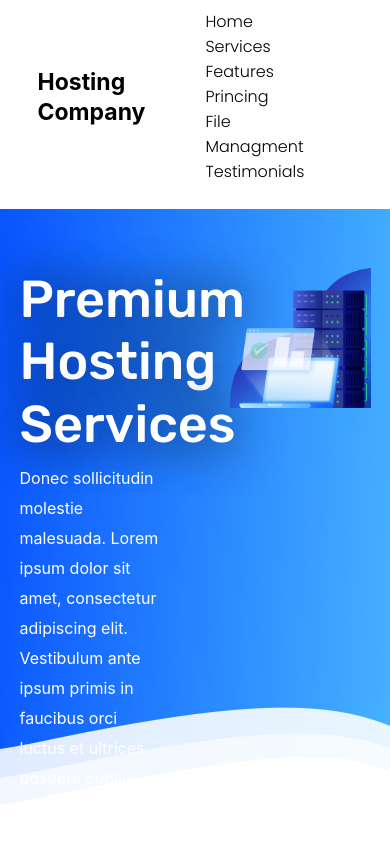
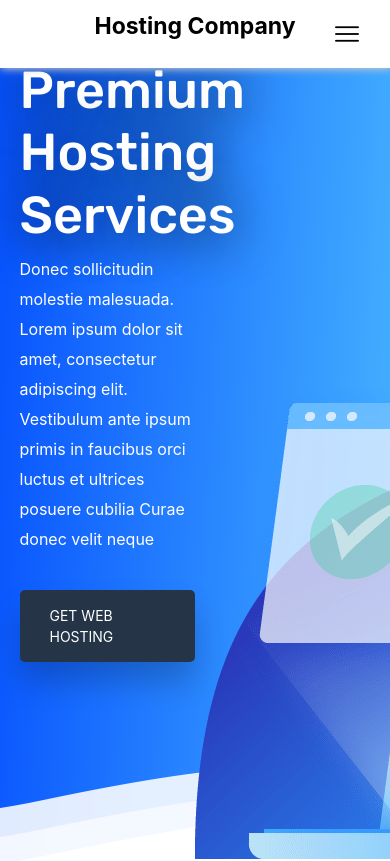
Before and after one commit to AlontNY/landing_coloaborativo, a Vue app: page / in a window 390 px wide. Shown: the top 861 px of the page. Built offline with nearby package versions, Linux system fonts and the light colour scheme.

Commit message:
responsivo1

```diff
--- a/public/index.html
+++ b/public/index.html
@@ -3,7 +3,7 @@
   <head>
     <meta charset="utf-8">
     <meta http-equiv="X-UA-Compatible" content="IE=edge">
-    <meta name="viewport" content="width=device-width,initial-scale=1.0">
+    <meta name="viewport" content="user-scalable=no, width=device-width, initial-scale=1">
     <link rel="icon" href="<%= BASE_URL %>favicon.ico">
     <link rel="stylesheet" href="https://cdn.jsdelivr.net/npm/bootstrap@4.6.1/dist/css/bootstrap.min.css" integrity="sha384-zCbKRCUGaJDkqS1kPbPd7TveP5iyJE0EjAuZQTgFLD2ylzuqKfdKlfG/eSrtxUkn" crossorigin="anonymous">
     <link rel="stylesheet" href="https://cdnjs.cloudflare.com/ajax/libs/font-awesome/5.15.1/css/all.min.css" integrity="sha512-+4zCK9k+qNFUR5X+cKL9EIR+ZOhtIloNl9GIKS57V1MyNsYpYcUrUeQc9vNfzsWfV28IaLL3i96P9sdNyeRssA==" crossorigin="anonymous" referrerpolicy="no-referrer" />
--- a/src/App.vue
+++ b/src/App.vue
@@ -22,5 +22,13 @@ export default {
 </script>
 
 <style>
+@media screen and(max-width:490px){
+    nav{
+        position:absiluta;
+        top:100%;
+        left:0;
+        background: #232220;
+    }
+}
 
 </style>
--- a/src/assets/css/estilos.css
+++ b/src/assets/css/estilos.css
@@ -1,2 +1,33 @@
 html { margin: 0; padding: 0;}
 #app { margin: 0; }
+/*responsive*/
+@media screen and (max-width: 490px){
+    nav{
+        position:absolute;
+        top:100%;
+        left:0;
+        background: #232220;
+        width:100%;
+        display: none;
+    }
+    nav ul li {
+        display:block !important;
+        margin:23px 20px !important;
+    }
+    nav ul li a {
+        color:#fff !important;
+    }
+
+    .menu-icon{
+        display: block;
+        position: absolute;
+        right: 31px;
+    }
+     /* header .contenedor-inicio{
+        flex-direction: column !important;
+    }  */
+    header .titular , header .imagen{
+        width: 50% !important;
+    }
+
+}
--- a/src/components/header.vue
+++ b/src/components/header.vue
@@ -5,6 +5,8 @@
         <div class="menu">
             <div class="contenedor">
             <p class="logo">Hosting Company</p>
+            <!-- BARRA DE NAVEGACION PARA MOBIL -->
+            <img src="~@/assets/imagenes/menu.png"  class="menu-icon" alt="">
                 <nav>
                     <ul>
                         <li><a href="">Home</a></li>
@@ -27,7 +29,7 @@
                     <a href="" class="boton">GET WEB HOSTING</a>
                 </div>
                 <div class="imagen">
-                    <img src="~@/assets/imagenes/header.png" alt="">
+                    <img src="~@/assets/imagenes/header.png" class="img2" alt="">
                 </div>
             </div>
         </div>
@@ -52,7 +54,12 @@ header{
 }
 .menu{
     background: white;
-    padding: 9px 20px;
+    padding: 11px 20px;
+    position: fixed;
+    width: 100%;
+    top: 0;
+    box-shadow: 1px 1px 8px #ccc;
+    z-index: 1;
 }
 .menu .contenedor{
     display: flex;
@@ -63,6 +70,7 @@ header .logo{
     font-size: 23px;
     font-weight: bold;
     color: black;
+
 }
 nav ul li{
     display: inline-block;
@@ -93,7 +101,7 @@ header p{
     color:#fff;
     line-height: 30px;
 }
-header img{
+header img .img2 {
     width: 100%;
 }
 .boton{
@@ -103,8 +111,11 @@ header img{
     padding: 15px 30px;
     border-radius: 5px;
     font-size: 14px;
-    box-shadow: 0px 20px 30 px 0 px rgba(0,0,0,0.2);
+    box-shadow: 0px 20px 30px 0px rgba(0,0,0,0.2);
     margin-top: 20px;
     display: inline-block;
 }
+
+
+
 </style>
```
Also changed, not shown: src/assets/imagenes/menu.png (added), 1 other file (tests, documents, lock files or other folders).
